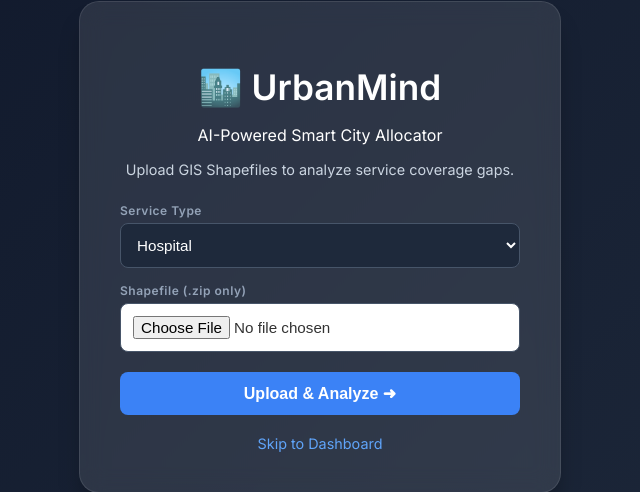
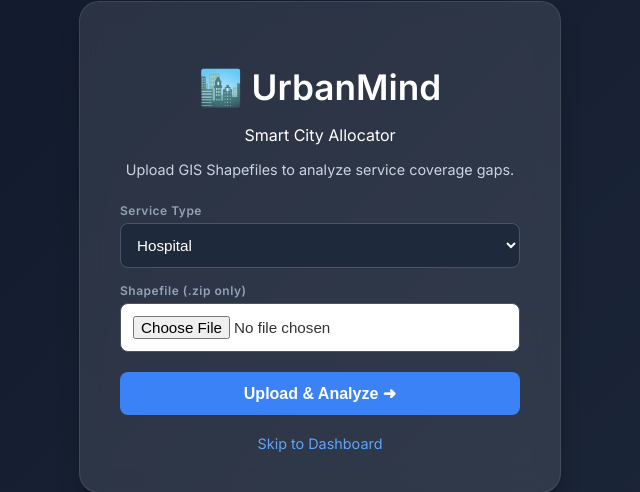
Before and after one commit to PythonJava098/test_db, a FastAPI app: page / in a window 1280 px wide. Shown: the part 153-645 px from the top of the page, without its empty margins (320-960 px from the left). Run offline with FastAPI, Linux system fonts and the light colour scheme.

Commit message:
Update index.html

```diff
--- a/templates/index.html
+++ b/templates/index.html
@@ -9,7 +9,7 @@
 <body class="home-body">
     <div class="glass-container">
         <h1>🏙️ UrbanMind</h1>
-        <p>AI-Powered Smart City Allocator</p>
+        <p>Smart City Allocator</p>
         <p class="subtext">Upload GIS Shapefiles to analyze service coverage gaps.</p>
 
         <form action="/upload" method="post" enctype="multipart/form-data" class="upload-form">
```
